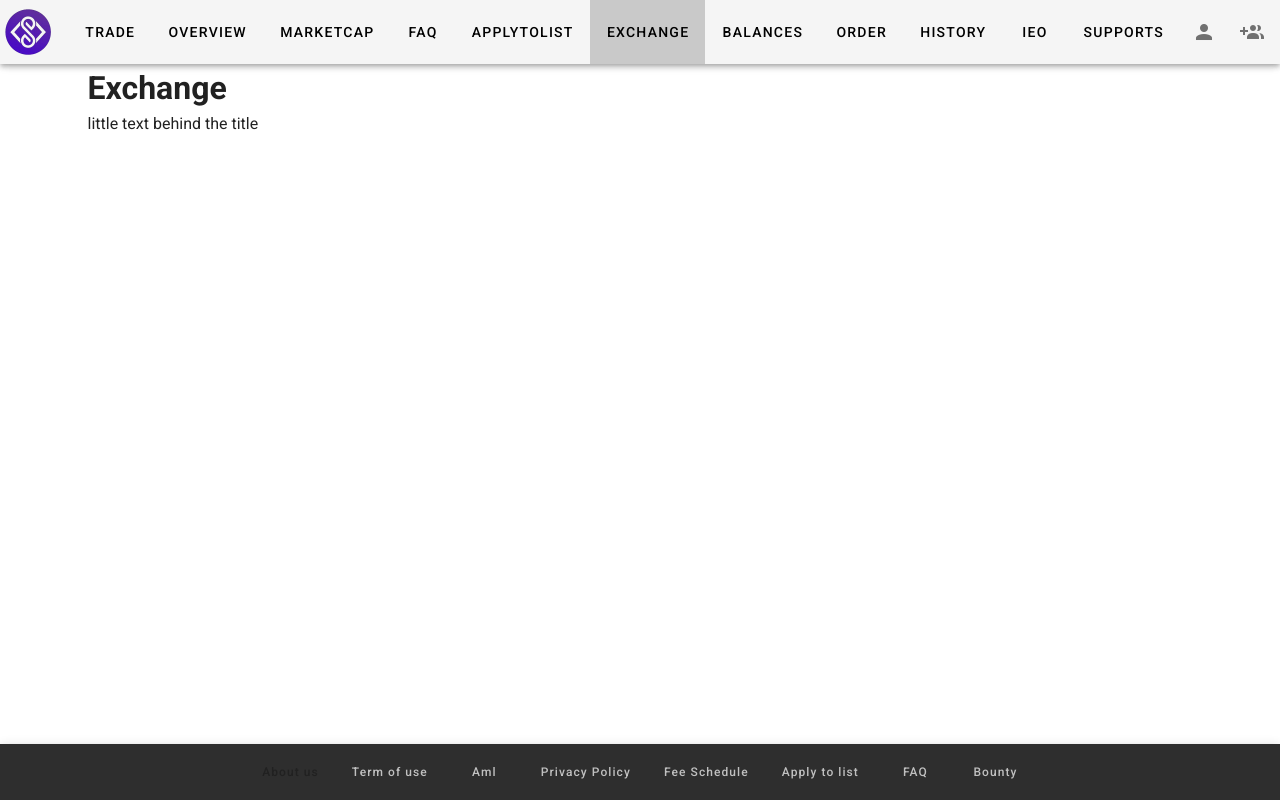
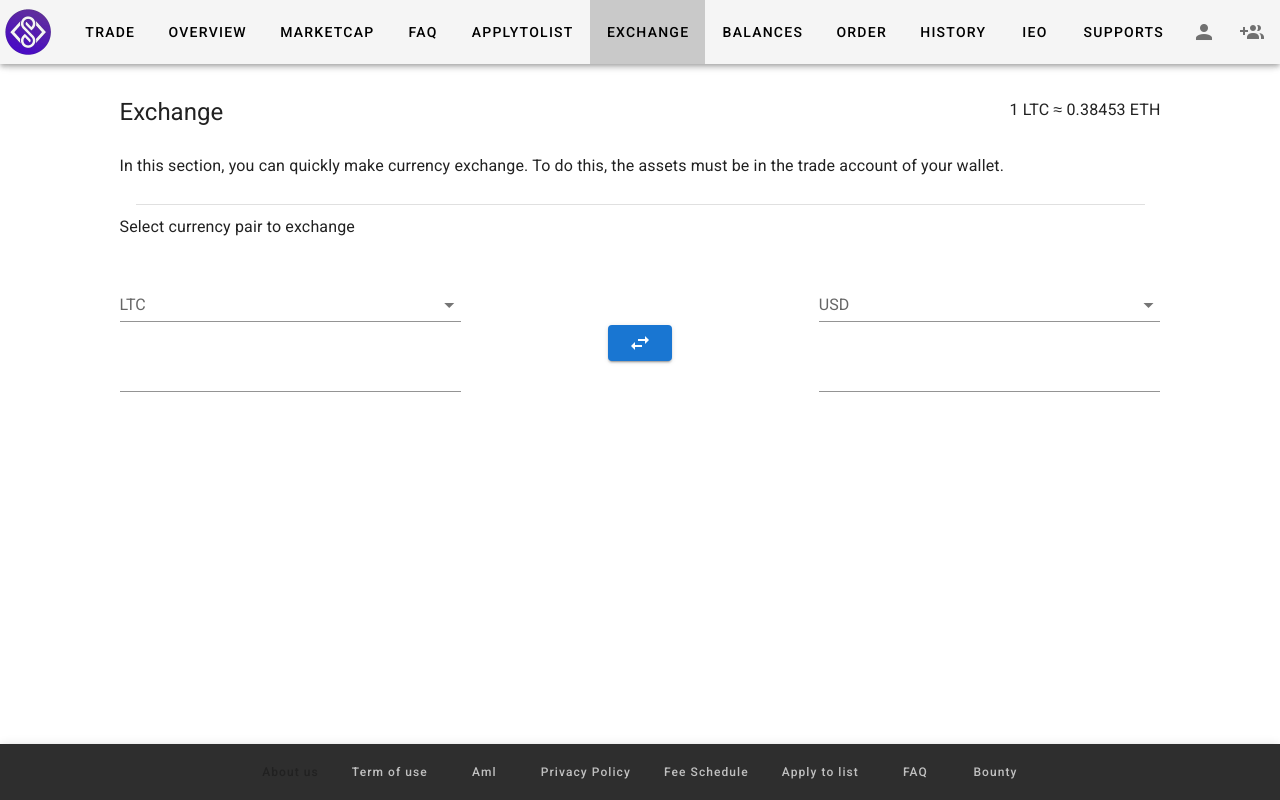
Before and after one commit to karthik2883/myexchange, a Vue app: page /exchange in a window 1280 px wide. Built offline with nearby package versions, Linux system fonts and the light colour scheme; what vue-glide-js would draw is missing.

Commit message:
exchange

```diff
--- a/src/components/Exchange.vue
+++ b/src/components/Exchange.vue
@@ -1,8 +1,52 @@
 <template>
-  <div id="myApplication">
-    <h1>Exchange</h1>
-    <p>little text behind the title</p>
-  </div>
+    <v-container grid-list-md>
+        <v-layout row class="pa-5">
+            <v-flex md12 text-left>
+                <v-layout row>
+                    <v-flex md8 text-left>
+                        <p class="headline">Exchange</p>
+                    </v-flex>
+                    <v-flex md4 text-right>
+                        <p md4 class="subtitle-1">1 LTC ≈ 0.38453 ETH</p>
+                    </v-flex>
+                </v-layout>
+            </v-flex>
+            <v-flex md12 text-left>
+                <p md6 class="subtitle-1">
+                    In this section, you can quickly make currency exchange.
+                    To do this, the assets must be in the trade account of your wallet.
+                </p>
+            </v-flex>
+            <v-flex md12>
+                <v-divider class="mx-4" :inset="inset"></v-divider>
+            </v-flex>
+            <v-flex md12 text-left>
+                <p md6 class="subtitle-1">Select currency pair to exchange</p>
+            </v-flex>
+            <v-flex md12 text-left></v-flex>
+            <v-flex md12 text-left>
+                <v-layout row>
+                    <v-flex md4>
+                        <v-select label="LTC"></v-select>
+                        <v-text-field></v-text-field>
+                    </v-flex>
+                    <v-flex md4>
+                        <v-container bg fill-height grid-list-md text-xs-center>
+                            <v-row justify="center">
+                                <v-btn class="ma-2" color="primary" dark>
+                                    <v-icon>mdi-swap-horizontal</v-icon>
+                                </v-btn>
+                            </v-row>
+                        </v-container>
+                    </v-flex>
+                    <v-flex md4>
+                        <v-select label="USD"></v-select>
+                        <v-text-field></v-text-field>
+                    </v-flex>
+                </v-layout>
+            </v-flex>
+        </v-layout>
+    </v-container>
 </template>
 <script>
 export default {
@@ -10,7 +54,7 @@ export default {
     data() {
         return {
             appTitle: 'Exchange'
-         };
+        };
     }
 };
 </script>
```
